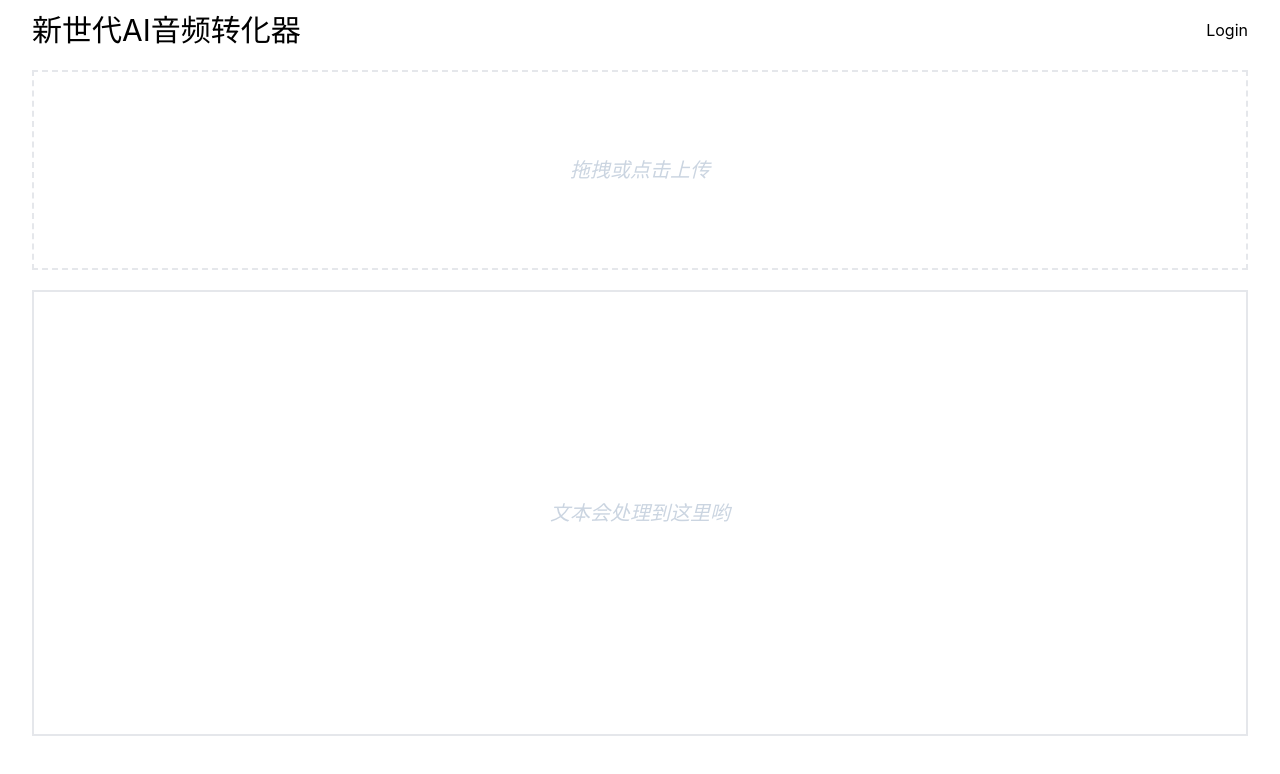
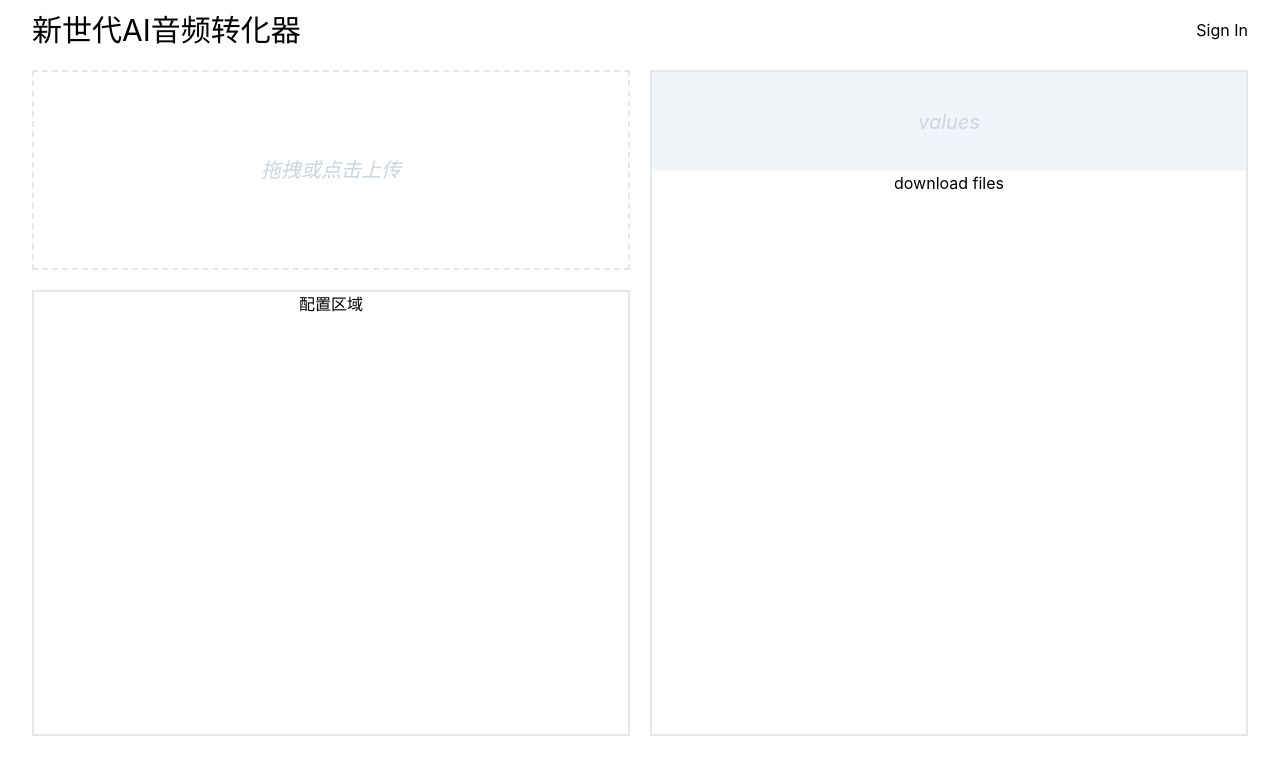
Before and after one commit to ivanberry/whisper-tool, a Next.js app in the folder web/: page / in a window 1280 px wide. Shown: the top 774 px of the page. Built offline with nearby package versions, Linux system fonts and the light colour scheme; no server answers.

Commit message:
update whole page layout

```diff
--- a/web/pages/index.js
+++ b/web/pages/index.js
@@ -10,15 +10,16 @@ export default function Home() {
 
   const [data, setData] = useState(null)
   const [isLoading, setLoading] = useState(false)
+  const [filepath, setFilepath] = useState('')
   const { data: session } = useSession()
 
   const onDrop = useCallback(acceptedFiles => {
 
     acceptedFiles.forEach((file) => {
+      setFilepath(file.path)
+      setLoading(true)
       const formData = new FormData();
       formData.append('file', file)
-      console.log('post data: ', formData)
-      setLoading(true)
       fetch('/p/api/transcribe', {
         method: 'POST',
         body: formData
@@ -46,6 +47,18 @@ export default function Home() {
     signOut();
   }
 
+  const handleFileDownload = () => {
+    // pass download file from server
+    // how to connect with the file
+    // some id?
+    // md5 checksum
+  }
+
+  const handleFileRemove = (e) => {
+    e.stopPropagation()
+    setFilepath('')
+  }
+
   return (
     <div className={styles.container + ' text-center'}>
       <Head>
@@ -65,11 +78,11 @@ export default function Home() {
             <span className='p-1 border-[1px] border-solid border-slate-300' onClick={handleLogout}>Logout</span>
           </div>
           :
-          <button onClick={handleClick}>Login</button>}
+          <button onClick={handleClick}>Sign In</button>}
       </header>
 
       <main className={styles.main}>
-        <section className={styles.options + ' ' + 'border-2 border-grey hidden'}>
+        <section className={styles.options + ' ' + 'border-2 border-grey'}>
           配置区域
         </section>
         <section className={styles.uploadContainer + ' ' + 'border-2 border-dashed border-grey'} {...getRootProps()}>
@@ -79,10 +92,33 @@ export default function Home() {
               <p className={styles.absoluteCenter + ' text-xl italic text-slate-300'}>松掉鼠标,我就开始上传啰</p> :
               <p className={styles.absoluteCenter + ' text-xl italic text-slate-300'}>拖拽或点击上传</p>
           }
+
+          {
+            filepath ?
+              <ul className='absolute bottom-0 text-gray-400 w-full'>
+                <li className='flex justify-between w-full'>
+                  <p>{filepath}</p>
+                  <button onClick={handleFileRemove}>移除</button>
+                </li>
+              </ul>
+              : null
+          }
         </section>
 
         <section className={styles.results + ' border-2 border-grey'}>
-          {data ? data.text : <p className={styles.absoluteCenter + ' text-xl italic text-slate-300'}>文本会处理到这里哟</p>}
+          <div className='relative h-[15%] bg-slate-100 text-left'>
+            {data ? data.text : <p className={styles.absoluteCenter + ' text-xl italic text-slate-300'}>
+              {
+                isLoading ? 'isLoading' : 'values'
+              }
+            </p>
+            }
+          </div>
+          <div>
+            <span onClick={handleFileDownload}>
+              download files
+            </span>
+          </div>
         </section>
       </main>
     </div>
--- a/web/styles/Home.module.css
+++ b/web/styles/Home.module.css
@@ -7,9 +7,9 @@
   padding: 4rem 0;
   padding-top: 10px;
   display: grid;
-  grid-template-columns: 1fr;
+  grid-template-columns: 1fr 1fr;
   grid-template-rows: 200px 1fr;
-  grid-template-areas: "left-upload" "right-results";
+  grid-template-areas: "left-upload right-results" "top-option right-results";
   row-gap: 20px;
   column-gap: 20px;
   text-align: center;
```
